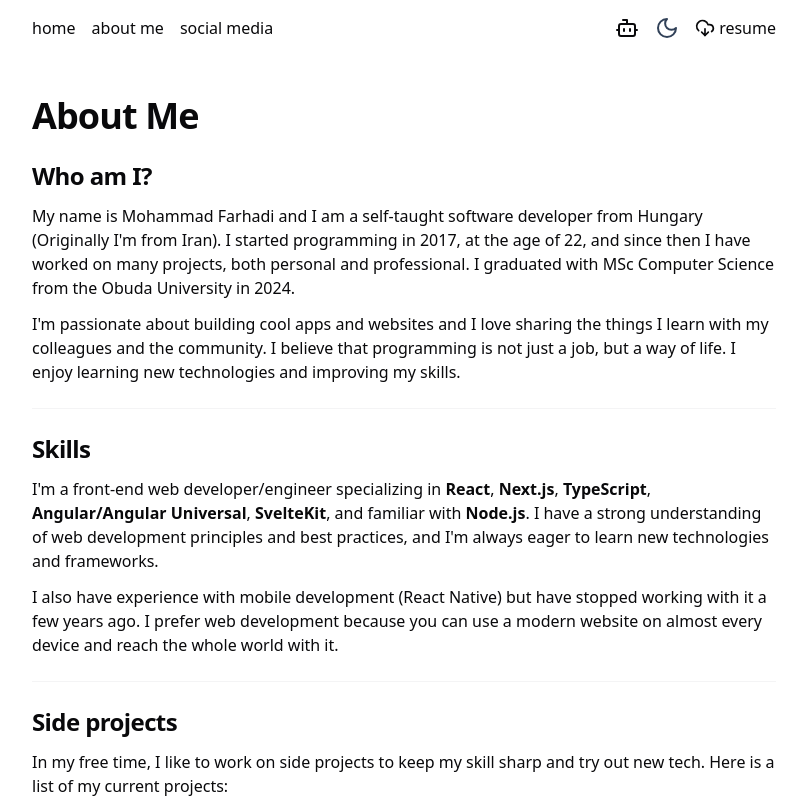
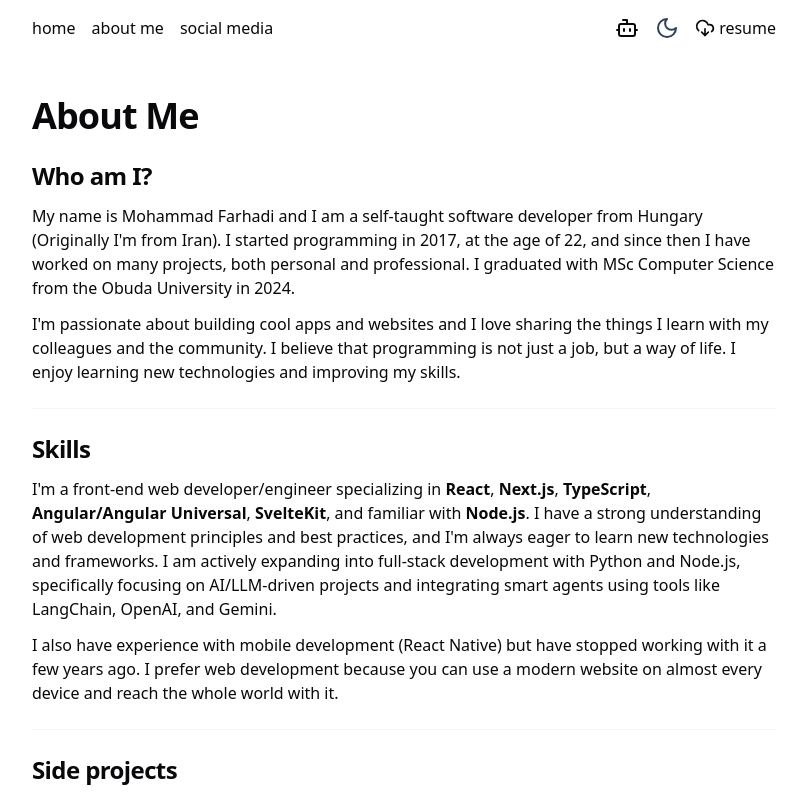
Before and after one commit to mamadfar/ai-portfolio__next, a Next.js app: page /about in a window 1280 px wide. Shown: the top 800 px of the page, without its empty margins (236-1042 px from the left). Built offline with nearby package versions, Linux system fonts and the light colour scheme.

Commit message:
update the resume

```diff
--- a/src/app/about/page.tsx
+++ b/src/app/about/page.tsx
@@ -37,7 +37,11 @@ export default function Page() {
           <strong>Angular/Angular Universal</strong>, <strong>SvelteKit</strong>
           , and familiar with <strong>Node.js</strong>. I have a strong
           understanding of web development principles and best practices, and
-          I&apos;m always eager to learn new technologies and frameworks.
+          I&apos;m always eager to learn new technologies and frameworks. I am
+          actively expanding into full-stack development with Python and
+          Node.js, specifically focusing on AI/LLM-driven projects and
+          integrating smart agents using tools like LangChain, OpenAI, and
+          Gemini.
         </p>
         <p>
           I also have experience with mobile development (React Native) but have
```
Also changed, not shown: 1 other file (tests, documents, lock files or other folders).
